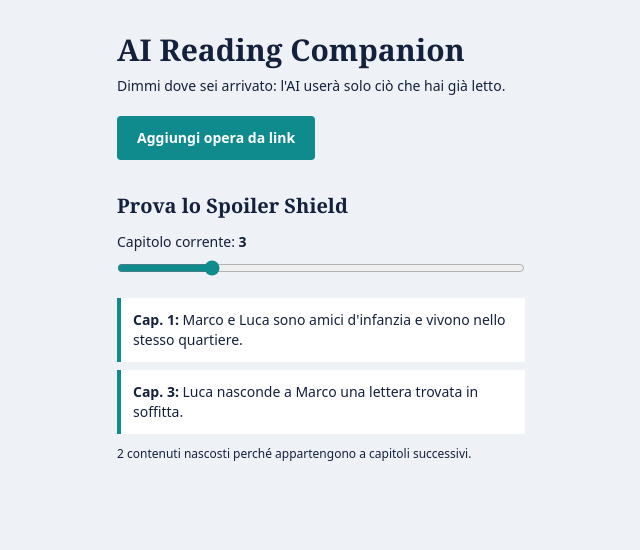
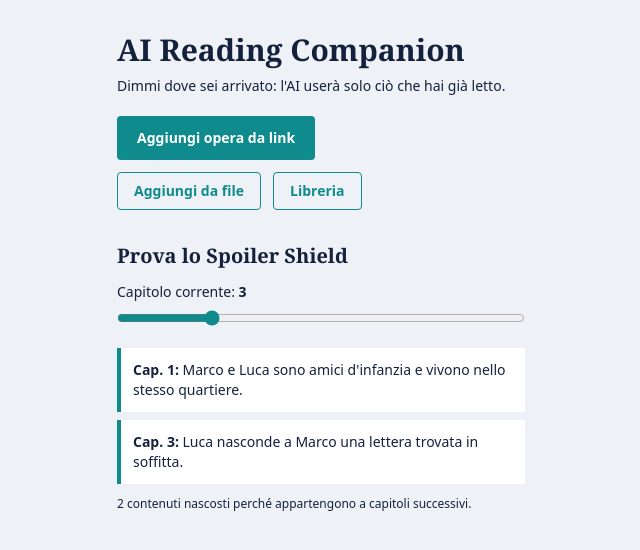
Before and after one commit to kevin-flynn89/ReAIding-Companion, a Next.js app: page / in a window 1280 px wide. Shown: the top 550 px of the page, without its empty margins (319-959 px from the left). Built offline with nearby package versions, Linux system fonts and the light colour scheme.

Commit message:
Add links for file upload and library navigation

```diff
--- a/app/page.tsx
+++ b/app/page.tsx
@@ -15,6 +15,11 @@ export default function Home() {
       <Link href="/importa" className="mt-5 inline-block rounded bg-segnalibro px-5 py-3 text-sm font-semibold text-white">
         Aggiungi opera da link
       </Link>
+
+      <div className="mt-3 flex gap-3">
+        <Link href="/aggiungi-file" className="rounded border border-segnalibro px-4 py-2 text-sm font-semibold text-segnalibro">Aggiungi da file</Link>
+        <Link href="/libreria" className="rounded border border-segnalibro px-4 py-2 text-sm font-semibold text-segnalibro">Libreria</Link>
+      </div>
 
       <section className="mt-8">
         <h2 className="text-xl font-bold">Prova lo Spoiler Shield</h2>
```
